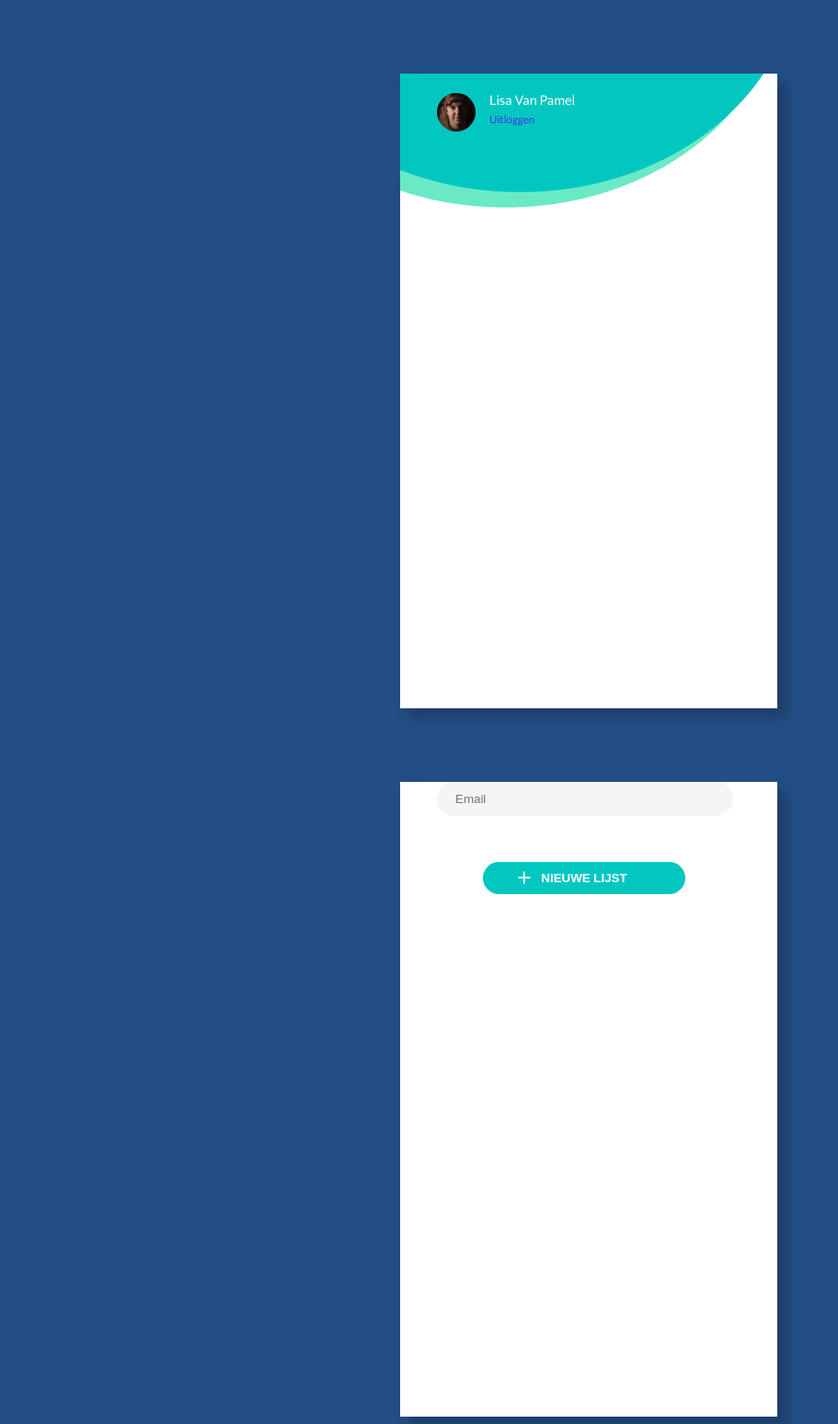
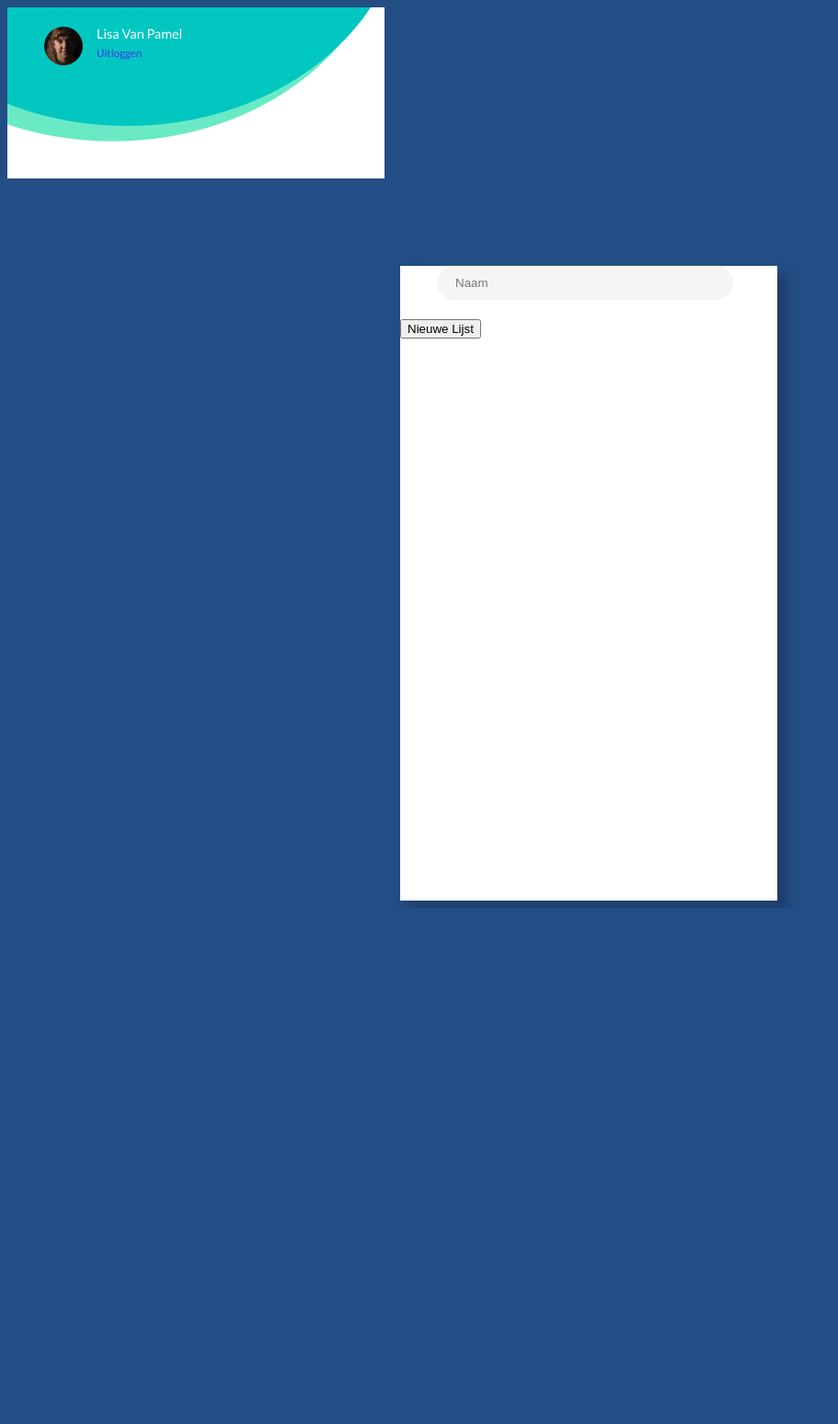
Before and after one commit to Lisavanpamel/todo2019, a PHP site: page /nieuweLijst.php in a window 1280 px wide. Shown: the whole page at 92% size, without its empty margins (0-911 px from the left). After the commit the page ends 987 px from the top, so only its background shows below. Run offline with PHP 8.4, Linux system fonts and the light colour scheme.

Commit message:
nieuweLijst.php: start php

```diff
--- a/header.php
+++ b/header.php
@@ -13,18 +13,18 @@
     <link href="https://fonts.googleapis.com/css?family=Lato&display=swap" rel="stylesheet">
 </head>
 <body>
-    <section id="container">
+    <!--<section id="container">-->
     <!-- profiel -->
         <header>
             <div class="profiel">
                 <img src="images/profiel.png" alt="profielfoto" height="42" width="42">
-                <p class="naam">Lisa Van Pamel<br><a href="inloggen.php" id="uitloggen">Uitloggen</a></p>
+                <p class="naam">Lisa Van Pamel<br><a href="uitloggen.php" id="uitloggen">Uitloggen</a></p>
 
                 <!-- titel -->
                 <!--<h1>Mijn lijsten</h1>-->
             </div>
         </header>
-    </section>
+    <!--</section>-->
 
 </body>
 </html>
--- a/nieuweLijst.php
+++ b/nieuweLijst.php
@@ -8,7 +8,7 @@ include_once("classes/Gebruiker.php");
 // Sessie starten
 session_start();
 
-    if (isset($_POST['knopLijst'])){
+    if (isset($_POST['KnopLijst'])){
 	    // controleer of empty niet leeg is
 	    if (empty($_POST['lijstNaam'])){
             // anders foutmelding
@@ -23,7 +23,19 @@ session_start();
         // nieuwe gebruiker toevoegen
 		$gebruiker = new Gebruiker();
 
-        // Do To
+        // gebruikersId opvragen uit session
+        $gebruikersId = $_SESSION['gebruiker'];
+        $lijst->setGebruikersId($gebruikersId);
+
+        try {
+            $lijst->toevoegenAanDatabase();
+            $lijstId = $lijst->getLijstIdVanDatabase();
+            $lijst->setLijstId($lijstId);
+            $lijst->toevoegenAanTabelLijstGebruiker();
+            //header("Location: index.php");
+        } catch (Exception $e) {
+            $foutmelding = $e->getMessage();
+        }
 		}
 	}
 
@@ -34,18 +46,26 @@ include_once ("header.php");
 
 <section id="container">
     <!-- (nieuwe) lijst toevoegen -->
-    <div class="knopLijst">
+    <form method="post">
+        <!-- foutmelding -->
+        <?php if(isset($foutmelding) ): ?>
+            <div class="error"><p>
+            <?php echo $foutmelding ?></p></div>
+        <?php endif; ?>
+
+        <!-- naam veld -->
         <div class="formuliergroep">
-            <input class="formulier" type="text" name="lijstNaam" placeholder="Email">
+            <input class="formulier" type="text" name="lijstNaam" placeholder="Naam">
         </div>
 
-        <img src="images/nieuw.png" alt="foto" height="14" width="14">
-        <input class="nieuweLijst" name="knopLijst" type="submit" value="Nieuwe lijst">
-    </div>
+        <!-- knop bevestigen -->
+        <div class="formuliergroep">
+            <input class="NieuweLijst" type="submit" value="Nieuwe Lijst" name="KnopLijst">
+        </div>
+    </form>
 </section>
 
 <?php
 // footer
 include_once("footer.php");
 ?>
-</html>
--- /dev/null
+++ b/uitloggen.php
@@ -0,0 +1,5 @@
+<?php
+    session_start();
+    session_destroy();
+    header("Location: inloggen.php");
+?>
```
Also changed, not shown: classes/Lijst.php (+26 -14 lines), index.php (+5 -4 lines).
